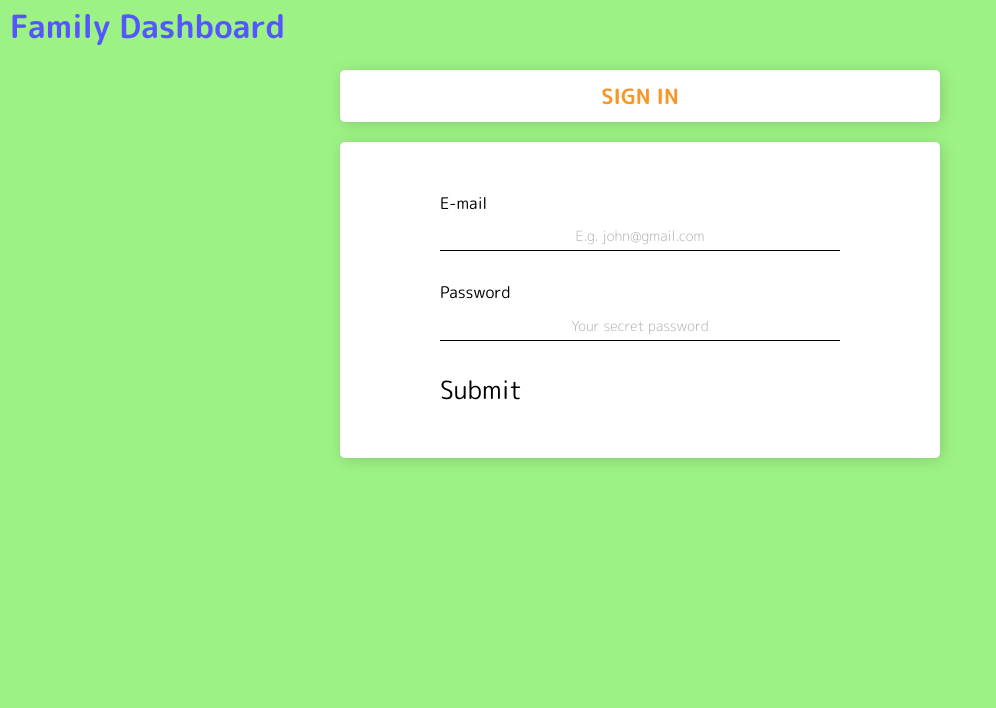
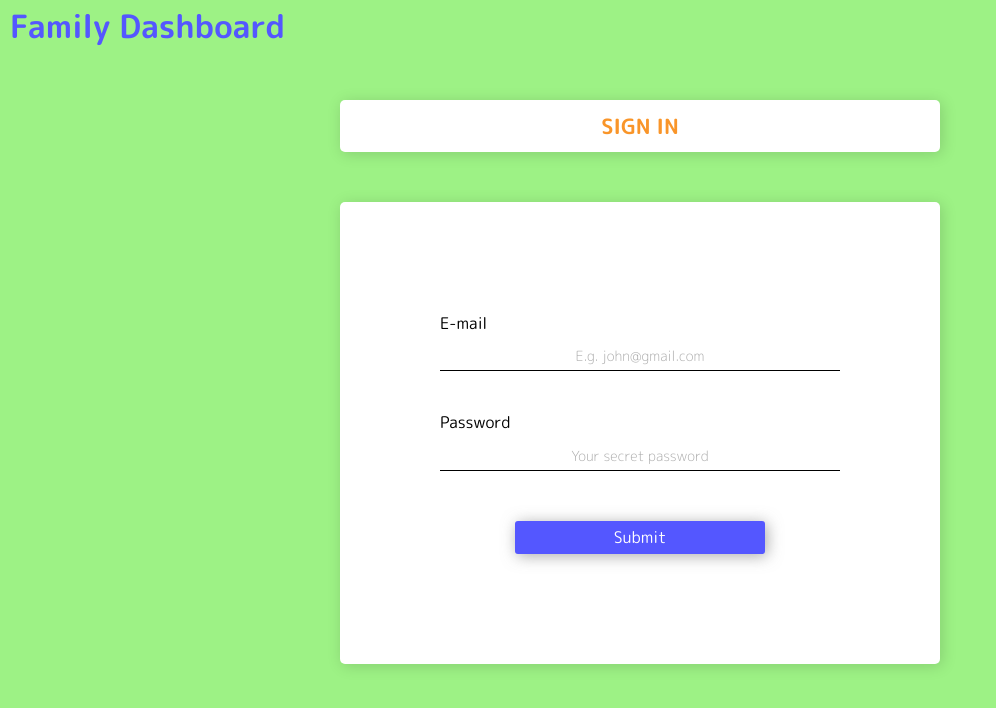
Before and after one commit to Lukasz-Semik/family-dashboard-frontend, a Vue app: page / in a window 1280 px wide. Shown: the top 708 px of the page, without its empty margins (0-996 px from the left). Built offline with nearby package versions, Linux system fonts and the light colour scheme.

Commit message:
make improvements

```diff
--- a/src/components/atoms/Button/Button.scss
+++ b/src/components/atoms/Button/Button.scss
@@ -1,9 +1,27 @@
 .button {
   display: block;
+  width: 25rem;
+  padding: 0.5rem 0;
   text-align: center;
-  font-size: 2.5rem;
+  font-size: 1.6rem;
   border: 0;
+  border-radius: 3px;
   background-color: transparent;
   cursor: pointer;
   outline: none;
+
+  &.has-blue-theme {
+    background-color: $main-blue;
+    color: $white;
+    box-shadow: $grey-shadow;
+    transition: box-shadow 0.3s ease-in-out;
+
+    &:hover {
+      box-shadow: $grey-dark-shadow;
+    }
+  }
+
+  &.is-pressed {
+    box-shadow: none;
+  }
 }
--- a/src/components/atoms/Button/Button.vue
+++ b/src/components/atoms/Button/Button.vue
@@ -1,7 +1,7 @@
 <template>
   <button
     :type="type"
-    :class="[$style.button]"
+    :class="[$style.button, classNames]"
     :onClick="handleClick"
   >{{ translatedText || $t(translationPath) }}</button>
 </template>
@@ -21,12 +21,25 @@ export default {
       type: String,
       default: '',
     },
+    hasBlueTheme: {
+      type: Boolean,
+      default: false,
+    },
   },
   methods: {
     handleClick(event) {
       this.$emit('onClick', event);
     },
   },
+  computed: {
+    classNames() {
+      const { $style, hasBlueTheme } = this;
+
+      return {
+        [$style['has-blue-theme']]: hasBlueTheme,
+      };
+    },
+  },
 };
 </script>
 
--- a/src/components/atoms/Form/Form.scss
+++ b/src/components/atoms/Form/Form.scss
@@ -1,7 +1,14 @@
 .form {
-  padding: 4rem 0;
+  padding: 10rem 0;
 }
 
 .form-row {
-  margin-bottom: 3rem;
+  margin-bottom: 4rem;
 }
+
+.button-container {
+  display: flex;
+  justify-content: center;
+  margin-top: 5rem;
+  width: 100%;
+}
--- a/src/components/atoms/Form/Form.vue
+++ b/src/components/atoms/Form/Form.vue
@@ -2,7 +2,9 @@
   <form @submit.prevent="handleSubmit" :class="[$style.form]">
     <slot></slot>
 
-    <Button type="submit" translationPath="forms.shared.submit"/>
+    <div :class="[$style['button-container']]">
+      <Button type="submit" translationPath="forms.shared.submit" hasBlueTheme/>
+    </div>
   </form>
 </template>
 
--- a/src/components/pages/SignInPage/SignInPage.scss
+++ b/src/components/pages/SignInPage/SignInPage.scss
@@ -4,7 +4,7 @@
 }
 
 .card-wrapper {
-  margin: 2rem auto;
+  margin: 5rem auto;
   max-width: 95%;
   width: 60rem;
 
@@ -16,4 +16,5 @@
 .form-wrapper {
   margin: 0 auto;
   width: 40rem;
+  max-width: 90%;
 }
--- a/src/styles/_colors.scss
+++ b/src/styles/_colors.scss
@@ -7,3 +7,5 @@ $main-blue: #5457ff;
 $main-orange: #f99529;
 $main-shadow: 2px 2px 15px rgba(0, 0, 0, 0.15);
 $blue-shadow: 2px 2px 15px rgba(84, 87, 255, 0.5);
+$grey-shadow: 2px 2px 15px rgba(150, 150, 150, 0.8);
+$grey-dark-shadow: 2px 2px 15px rgba(50, 50, 50, 0.8);
```
